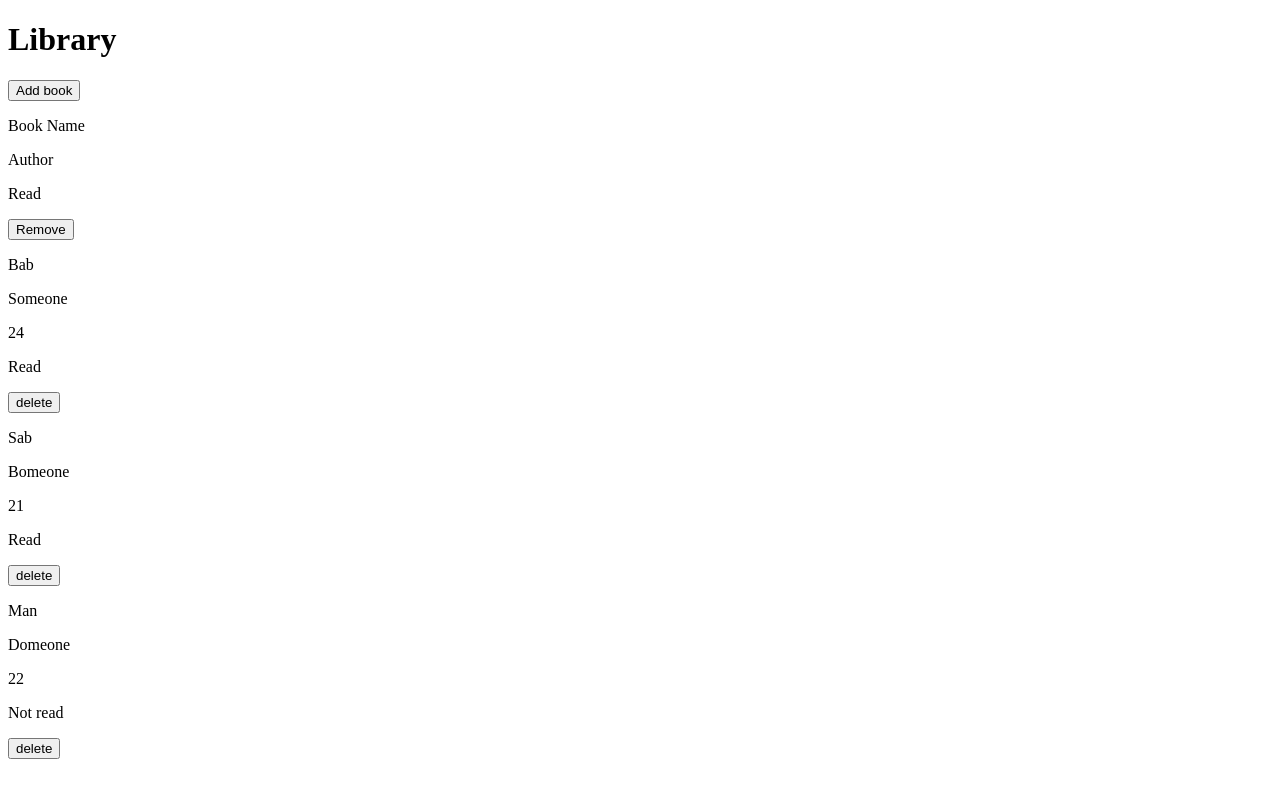
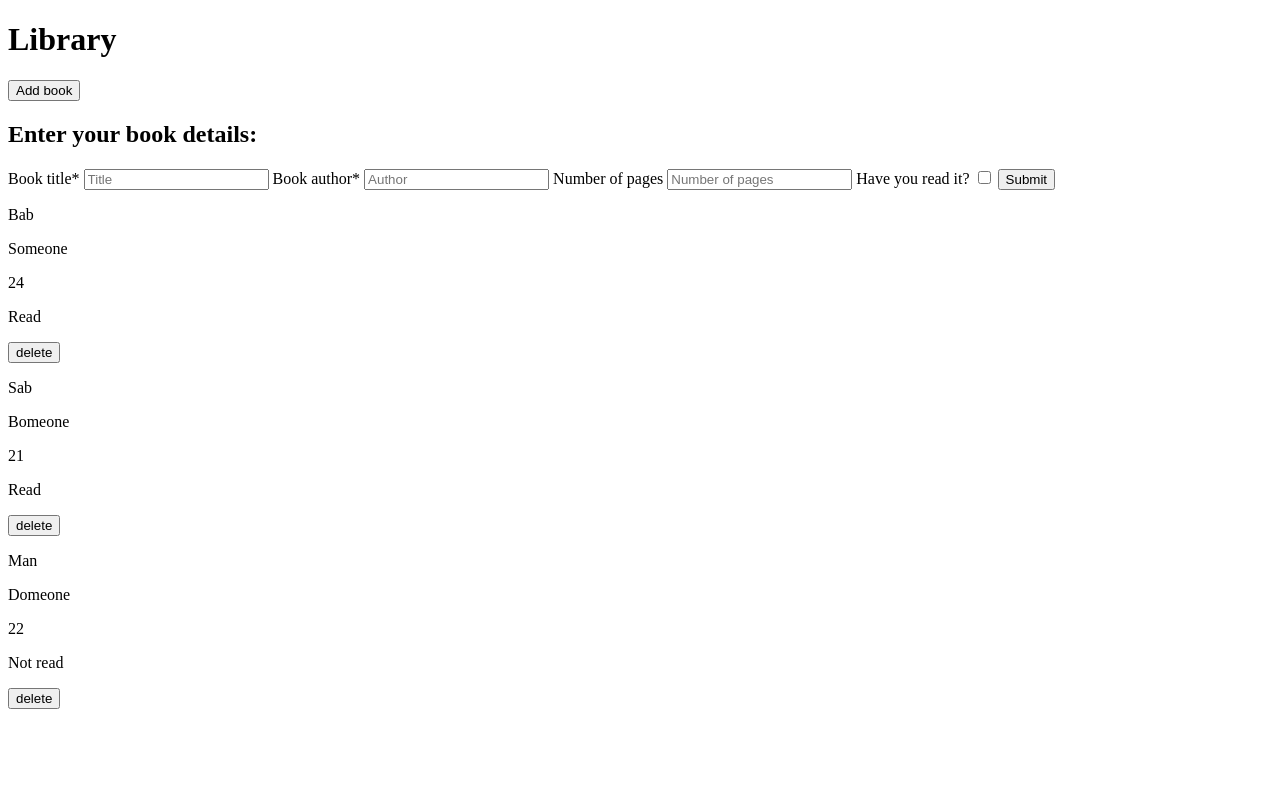
Before and after one commit to Kokonoi/Library, a website: page index.html in a window 1280 px wide. Drawn offline with Linux system fonts and the light colour scheme.

Commit message:
made a form

```diff
--- a/index.html
+++ b/index.html
@@ -12,12 +12,27 @@
     <header><h1>Library</h1></header>
     <main>
       <button id="add">Add book</button>
+      <form>
+        <h2>Enter your book details:</h1>
+          <label for="title">Book title*</label>
+          <input type="text" placeholder="Title" name="title" id="title"required>
+          <label for="author">Book author*</label>
+          <input type="text" placeholder="Author" name="author" id="author" required>
+          <label for="pages">Number of pages</label>
+          <input type="number" placeholder="Number of pages" name="pages" id="pages" required>
+          <label for="isRead">Have you read it?</label>
+          <input type="checkbox" name="isRead" id="isRead">
+
+          <button type="button" class="btn" id="submitBook">Submit</button>
+          <!-- <button type="button" class="btn cancel" onclick="closeForm()">Close</button> -->
+      </form>
+
       <div id="books">
-        <div class="bookContainer">
+        <!-- <div class="bookContainer">
           <p>Book Name</p>
           <p>Author</p>
           <p>Read</p>
-          <button>Remove</button>
+          <button>Remove</button> -->
         </div>
       </div>
     </main>
```
